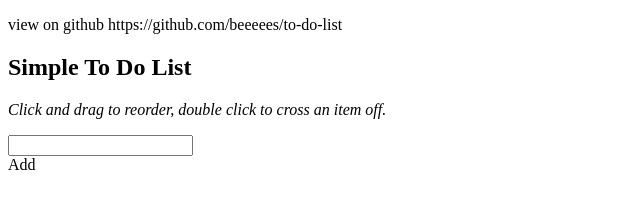
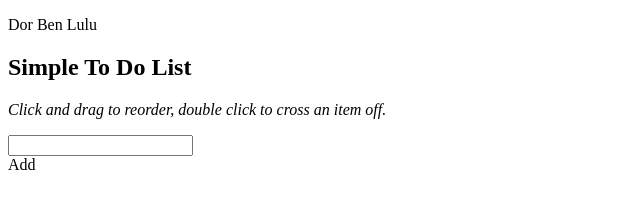
Before and after one commit to vickiMen/git-stash-excercise, a plain HTML site: page index.html in a window 1280 px wide. Shown: the whole page, without its empty margins (0-640 px from the left). Drawn offline with nearby package versions, Linux system fonts and the light colour scheme.

Commit message:
Adding full name to HTML

```diff
--- a/index.html
+++ b/index.html
@@ -10,7 +10,7 @@
 </head>
 
 <body>
-    <p> view on github https://github.com/beeeees/to-do-list </p>
+    <p> Dor Ben Lulu </p>
     <div class="container">
         <h2>Simple To Do List</h2>
         <p><em>Click and drag to reorder, double click to cross an item off.</em></p>
```
